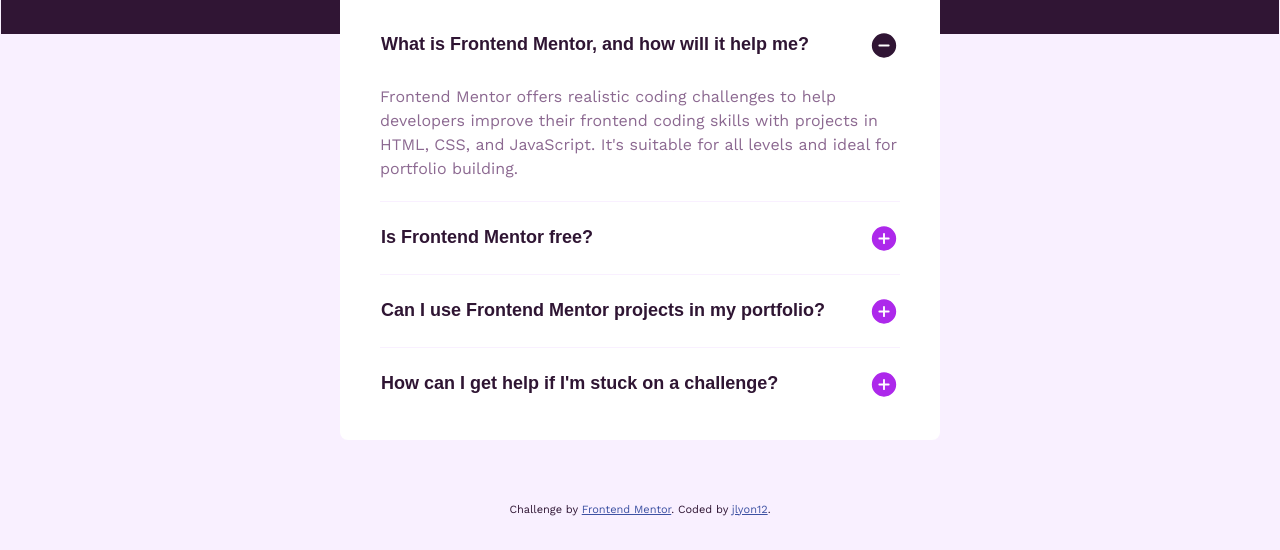
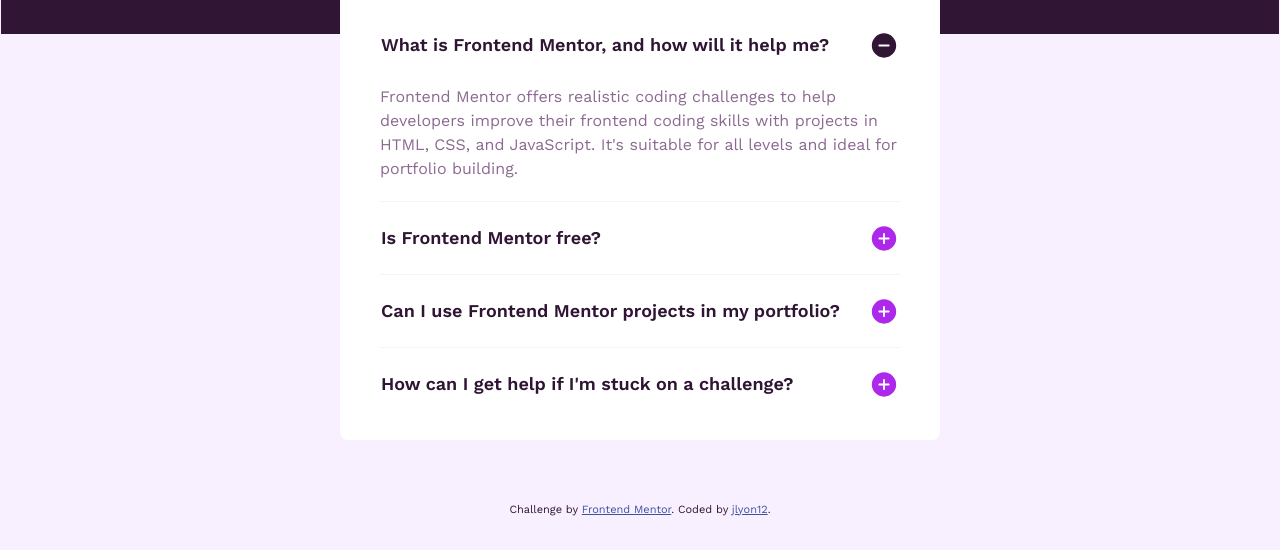
Before and after one commit to jlyon12/faq-accordion, a plain HTML site: page index.html in a window 1280 px wide. Shown: the part 250-800 px from the top of the page. Drawn offline with Linux system fonts and the light colour scheme.

Commit message:
fix button text alignment

```diff
--- a/style.css
+++ b/style.css
@@ -118,11 +118,13 @@
     display: flex;
     align-items: center;
     justify-content: space-between;
+    font: inherit;
     font-weight: var(--fw-semibold);
     font-size: var(--fs-400);
     color: inherit;
     background-color: inherit;
-    border: 1px solid transparent
+    border: 1px solid transparent;
+    text-align: left;
 }
 
 .accordion-container__list__item__heading:hover,
```
